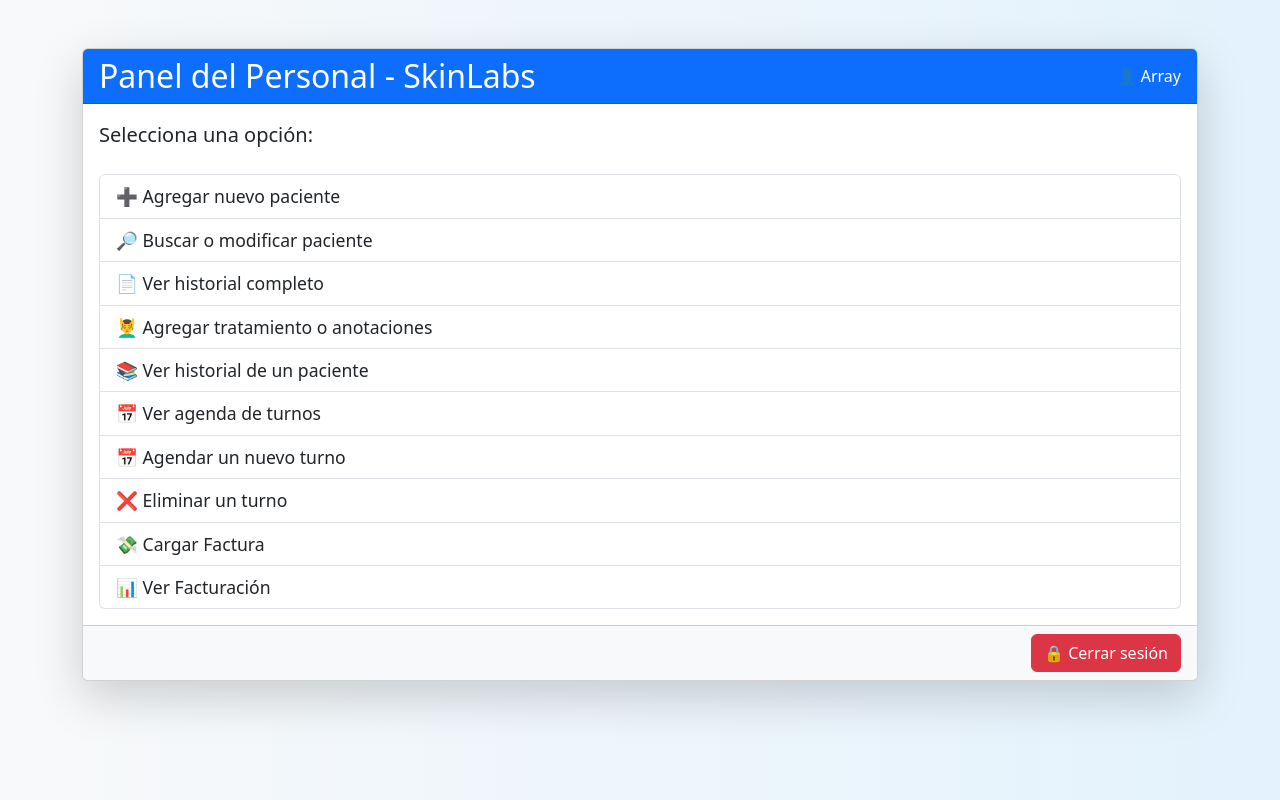
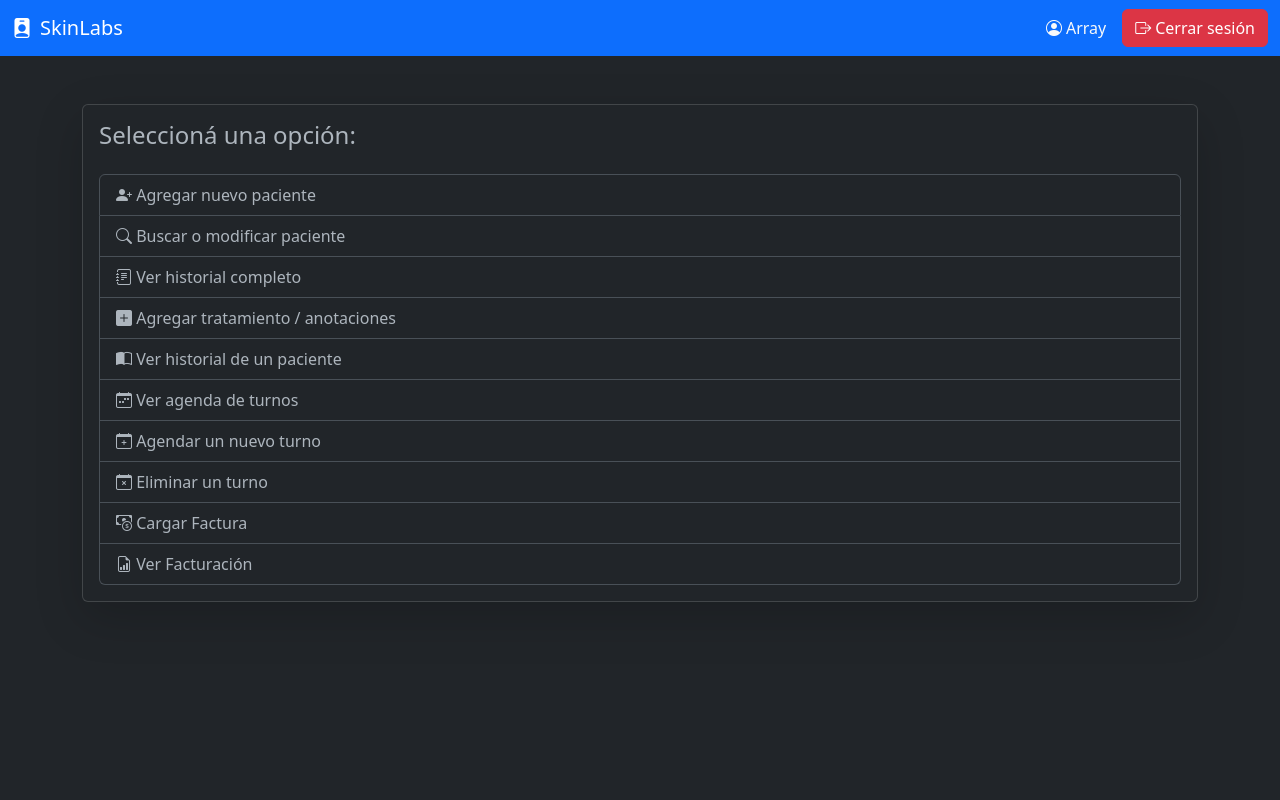
Before and after one commit to OS-Carl/SkinLabs, a PHP site: page /empleados/index_empleados.php in a window 1280 px wide. Run offline with PHP 8.4, Linux system fonts and the light colour scheme; the visitor is signed in with stand-in values (Sample User, id 1).

Commit message:
modifique lo visual en index_empleados

```diff
--- a/empleados/index_empleados.php
+++ b/empleados/index_empleados.php
@@ -16,80 +16,71 @@
 ?>
 
 <!DOCTYPE html>
-<html lang="es">
+<html lang="es" data-bs-theme="dark"> <!-- Activamos modo oscuro -->
 <head>
     <meta charset="UTF-8">
     <title>Panel del Personal - SkinLabs</title>
+    <meta name="viewport" content="width=device-width, initial-scale=1">
     <link href="https://cdn.jsdelivr.net/npm/bootstrap@5.3.0/dist/css/bootstrap.min.css" rel="stylesheet">
+    <link href="https://cdn.jsdelivr.net/npm/bootstrap-icons@1.10.5/font/bootstrap-icons.css" rel="stylesheet">
     <style>
-        body {
-            background: linear-gradient(to right, #f8f9fa, #e3f2fd);
-        }
-        .card-header {
-            background-color: #0d6efd;
-            color: white;
-        }
-        .card-footer {
-            background-color: #f8f9fa;
-        }
-        .list-group-item {
-            font-size: 1.1rem;
-        }
-        .alert-success {
-            background-color: #d4edda;
-            border-color: #c3e6cb;
-            color: #155724;
-        }
-        .btn-close {
-            color: #155724;
-        }
-        .btn-danger {
-            background-color: #dc3545;
-            border-color: #dc3545;
+        .list-group-item i {
+            width: 25px;
         }
     </style>
 </head>
 <body>
 
+<!-- Navbar -->
+<nav class="navbar navbar-expand-lg navbar-dark bg-primary">
+    <div class="container-fluid">
+        <a class="navbar-brand" href="#"><i class="bi bi-person-badge-fill me-2"></i>SkinLabs</a>
+        <button class="navbar-toggler" type="button" data-bs-toggle="collapse" data-bs-target="#menu" aria-controls="menu" aria-expanded="false" aria-label="Menú">
+            <span class="navbar-toggler-icon"></span>
+        </button>
+        <div class="collapse navbar-collapse justify-content-between" id="menu">
+            <ul class="navbar-nav me-auto">
+                <!-- Agregar más enlaces aquí si querés -->
+            </ul>
+            <span class="navbar-text text-light">
+                <i class="bi bi-person-circle me-1"></i><?php echo $_SESSION['empleado']; ?>
+            </span>
+            <a href="../logout.php" class="btn btn-danger ms-3"><i class="bi bi-box-arrow-right me-1"></i>Cerrar sesión</a>
+        </div>
+    </div>
+</nav>
+
+<!-- Contenido -->
 <div class="container py-5">
     <div class="card shadow-lg">
-        <div class="card-header d-flex justify-content-between align-items-center">
-            <h2 class="mb-0">Panel del Personal - SkinLabs</h2>
-            <span>👤 <?php echo $_SESSION['empleado']; ?></span>
-        </div>
         <div class="card-body">
-            <!-- ✅ Mostrar mensaje de éxito -->
             <?php if (isset($_GET['msg'])): ?>
                 <div class="alert alert-success alert-dismissible fade show" role="alert">
-                    <?php echo htmlspecialchars($_GET['msg']); ?>
-                    <button type="button" class="btn-close" data-bs-dismiss="alert" aria-label="Cerrar"></button>
+                    <i class="bi bi-check-circle-fill me-2"></i><?php echo htmlspecialchars($_GET['msg']); ?>
+                    <button type="button" class="btn-close btn-close-white" data-bs-dismiss="alert" aria-label="Cerrar"></button>
                 </div>
             <?php endif; ?>
 
-            <p class="lead mb-4">Selecciona una opción:</p>
+            <h4 class="mb-4">Seleccioná una opción:</h4>
             <div class="list-group">
-                <a href="nuevo.php" class="list-group-item list-group-item-action">➕ Agregar nuevo paciente</a>
-                <a href="buscar.php" class="list-group-item list-group-item-action">🔎 Buscar o modificar paciente</a>
-                <a href="ver_historial.php" class="list-group-item list-group-item-action">📄 Ver historial completo</a>
-                <a href="agregar_tratamiento.php" class="list-group-item list-group-item-action">💆‍♂️ Agregar tratamiento o anotaciones</a>
-                <a href="historia_clinica.php" class="list-group-item list-group-item-action">📚 Ver historial de un paciente</a>
-                <a href="ver_agenda.php" class="list-group-item list-group-item-action">📅 Ver agenda de turnos</a>
-                <a href="agendar_turno.php" class="list-group-item list-group-item-action">📅 Agendar un nuevo turno</a> <!-- Agregar turno -->
-                <a href="eliminar_turno.php" class="list-group-item list-group-item-action">❌ Eliminar un turno</a> <!-- Eliminar turno -->
-                <a href="facturacion.php" class="list-group-item list-group-item-action">💸 Cargar Factura</a>
-                <a href="ver_facturas.php" class="list-group-item list-group-item-action">📊 Ver Facturación</a>
+                <a href="nuevo.php" class="list-group-item list-group-item-action"><i class="bi bi-person-plus-fill"></i> Agregar nuevo paciente</a>
+                <a href="buscar.php" class="list-group-item list-group-item-action"><i class="bi bi-search"></i> Buscar o modificar paciente</a>
+                <a href="ver_historial.php" class="list-group-item list-group-item-action"><i class="bi bi-journal-text"></i> Ver historial completo</a>
+                <a href="agregar_tratamiento.php" class="list-group-item list-group-item-action"><i class="bi bi-plus-square-fill"></i> Agregar tratamiento / anotaciones</a>
+                <a href="historia_clinica.php" class="list-group-item list-group-item-action"><i class="bi bi-book-half"></i> Ver historial de un paciente</a>
+                <a href="ver_agenda.php" class="list-group-item list-group-item-action"><i class="bi bi-calendar-week"></i> Ver agenda de turnos</a>
+                <a href="agendar_turno.php" class="list-group-item list-group-item-action"><i class="bi bi-calendar-plus"></i> Agendar un nuevo turno</a>
+                <a href="eliminar_turno.php" class="list-group-item list-group-item-action"><i class="bi bi-calendar-x"></i> Eliminar un turno</a>
+                <a href="facturacion.php" class="list-group-item list-group-item-action"><i class="bi bi-cash-coin"></i> Cargar Factura</a>
+                <a href="ver_facturas.php" class="list-group-item list-group-item-action"><i class="bi bi-file-earmark-bar-graph"></i> Ver Facturación</a>
             </div>
-        </div>
-        <div class="card-footer text-end">
-            <a href="../logout.php" class="btn btn-danger">🔒 Cerrar sesión</a>
         </div>
     </div>
 </div>
 
+<!-- Scripts -->
 <script src="https://cdn.jsdelivr.net/npm/bootstrap@5.3.0/dist/js/bootstrap.bundle.min.js"></script>
 <script>
-    // Si el usuario intenta volver con la flecha del navegador
-    // y la sesión ya no existe, lo redirigimos al login.
     window.addEventListener("pageshow", function(event) {
         if (event.persisted || (window.performance && window.performance.navigation.type === 2)) {
             location.reload();
```
